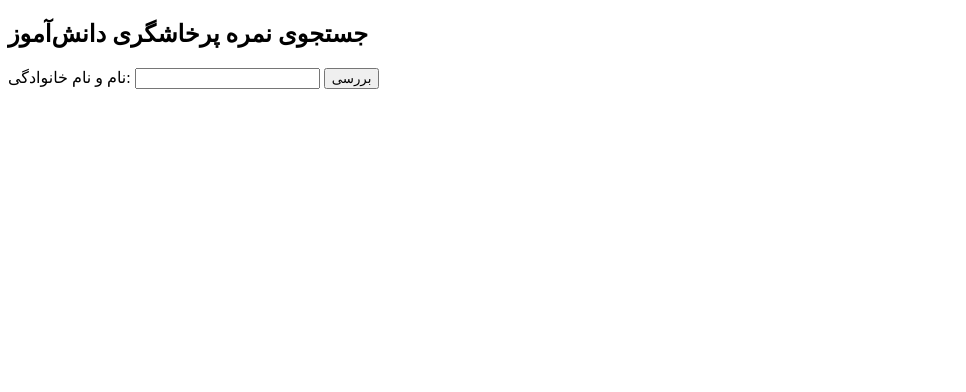
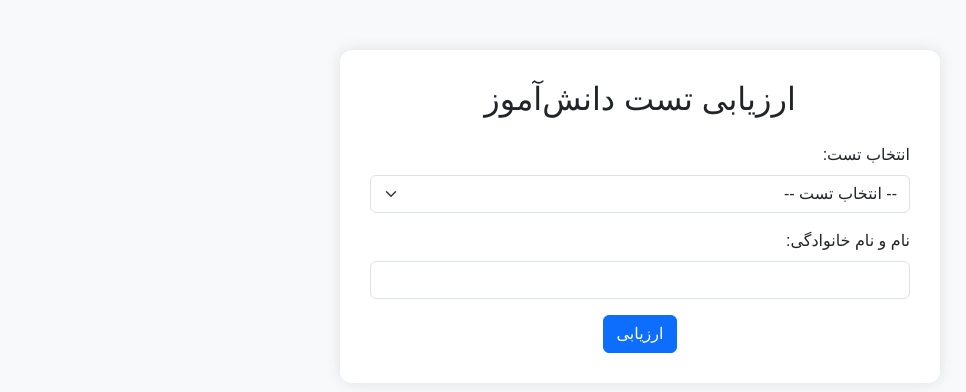
Before and after one commit to mehraveh/PsytestAnalysis, a Flask app: page / in a window 1280 px wide. Shown: the top 392 px of the page, without its empty margins (0-966 px from the left). Run offline with Flask 3, Linux system fonts and the light colour scheme.

Commit message:
Update index.html

```diff
--- a/templates/index.html
+++ b/templates/index.html
@@ -1,28 +1,76 @@
 <!DOCTYPE html>
-<html lang="fa">
+<html lang="fa" dir="rtl">
 <head>
     <meta charset="UTF-8">
-    <title>بررسی نمره پرخاشگری</title>
+    <title>ارزیابی تست</title>
+    <link href="https://cdn.jsdelivr.net/npm/bootstrap@5.3.0/dist/css/bootstrap.rtl.min.css" rel="stylesheet">
+    <style>
+        body {
+            background-color: #f8f9fa;
+            padding-top: 50px;
+            font-family: 'Vazirmatn', sans-serif;
+        }
+        .container {
+            max-width: 600px;
+            background: white;
+            padding: 30px;
+            border-radius: 12px;
+            box-shadow: 0 0 15px rgba(0,0,0,0.1);
+        }
+        h2 {
+            margin-bottom: 25px;
+        }
+        .result-box {
+            margin-top: 30px;
+        }
+    </style>
 </head>
 <body>
-    <h2>جستجوی نمره پرخاشگری دانش‌آموز</h2>
+    <div class="container">
+        <h2 class="text-center">ارزیابی تست دانش‌آموز</h2>
         <form method="POST">
-        <label for="student_name">نام و نام خانوادگی:</label>
-        <input type="text" name="student_name" required>
-        <button type="submit">بررسی</button>
+            <div class="mb-3">
+                <label for="test_name" class="form-label">انتخاب تست:</label>
+                <select name="test_name" class="form-select" required>
+                    <option value="">-- انتخاب تست --</option>
+                    {% for test in tests %}
+                        <option value="{{ test }}">{{ test }}</option>
+                    {% endfor %}
+                </select>
+            </div>
+
+            <div class="mb-3">
+                <label for="student_name" class="form-label">نام و نام خانوادگی:</label>
+                <input type="text" name="student_name" class="form-control" required>
+            </div>
+
+            <div class="text-center">
+                <button type="submit" class="btn btn-primary">ارزیابی</button>
+            </div>
         </form>
 
         {% if result %}
+            <div class="result-box">
                 <hr>
                 {% if result.error %}
-            <p style="color:red;">{{ result.error }}</p>
+                    <div class="alert alert-danger text-center">{{ result.error }}</div>
                 {% else %}
-            <h3>نتایج برای: {{ result.نام }}</h3>
-            <p>جنسیت: {{ result.جنسیت }}</p>
-            <p>عامل ۱: {{ result["عامل ۱"] }} → {% if result["پرخاشگر عامل ۱"] %} پرخاشگر {% else %} عادی {% endif %}</p>
-            <p>عامل ۲: {{ result["عامل ۲"] }} → {% if result["پرخاشگر عامل ۲"] %} پرخاشگر {% else %} عادی {% endif %}</p>
-            <p>عامل ۳: {{ result["عامل ۳"] }} → {% if result["پرخاشگر عامل ۳"] %} پرخاشگر {% else %} عادی {% endif %}</p>
+                    <h4 class="text-success">نتایج برای: {{ result.نام }}</h4>
+                    <ul class="list-group">
+                        <li class="list-group-item">جنسیت: {{ result.جنسیت }}</li>
+                        <li class="list-group-item">عامل ۱: {{ result["عامل ۱"] }} →
+                            <strong>{% if result["پرخاشگر عامل ۱"] %}پرخاشگر{% else %}عادی{% endif %}</strong>
+                        </li>
+                        <li class="list-group-item">عامل ۲: {{ result["عامل ۲"] }} →
+                            <strong>{% if result["پرخاشگر عامل ۲"] %}پرخاشگر{% else %}عادی{% endif %}</strong>
+                        </li>
+                        <li class="list-group-item">عامل ۳: {{ result["عامل ۳"] }} →
+                            <strong>{% if result["پرخاشگر عامل ۳"] %}پرخاشگر{% else %}عادی{% endif %}</strong>
+                        </li>
+                    </ul>
                 {% endif %}
+            </div>
         {% endif %}
+    </div>
 </body>
 </html>
```
Lines whose indentation alone changed are shown as unchanged.
